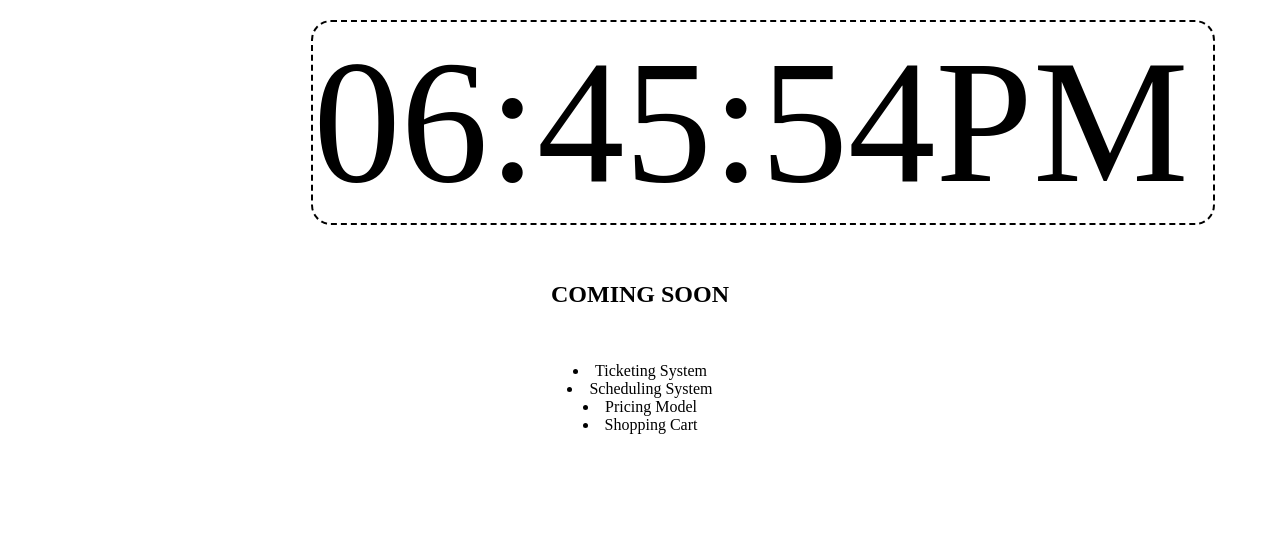
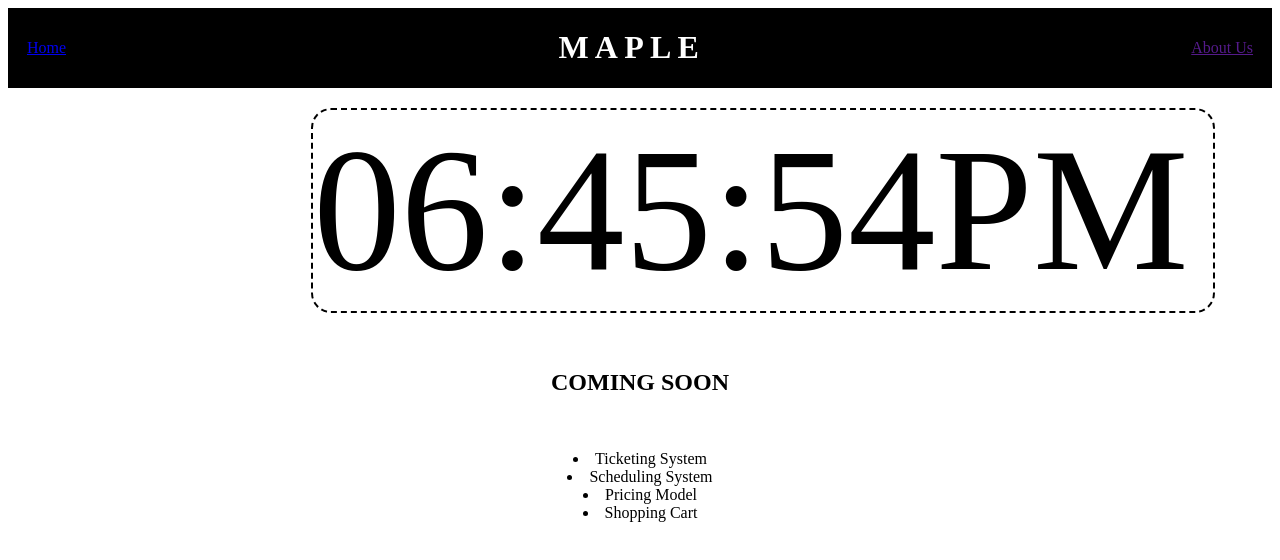
Before and after one commit to BasilSwaggert/HTML_CSS_JS_SBA, a plain HTML site: page coming_soon.html in a window 1280 px wide. Drawn offline with Linux system fonts and the light colour scheme.

Commit message:
coming soon

```diff
--- a/coming_soon.html
+++ b/coming_soon.html
@@ -16,6 +16,7 @@
     }
 </style>
 <body>
+    <div class="container"><a href="index.html">Home</a><h1><strong>M A P L E</Strong></h1><a href="">About Us</a></div>
     <div id="clock">8:10:45</div>
     <div>
         <p><h2>COMING SOON</h2></p><br>
```
